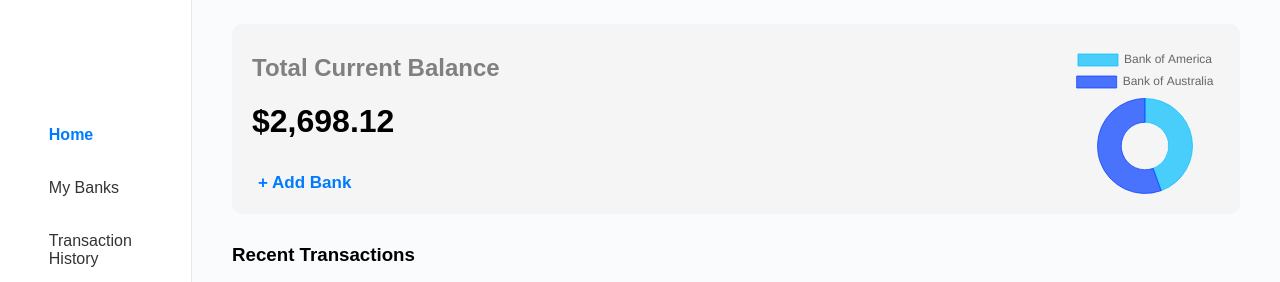
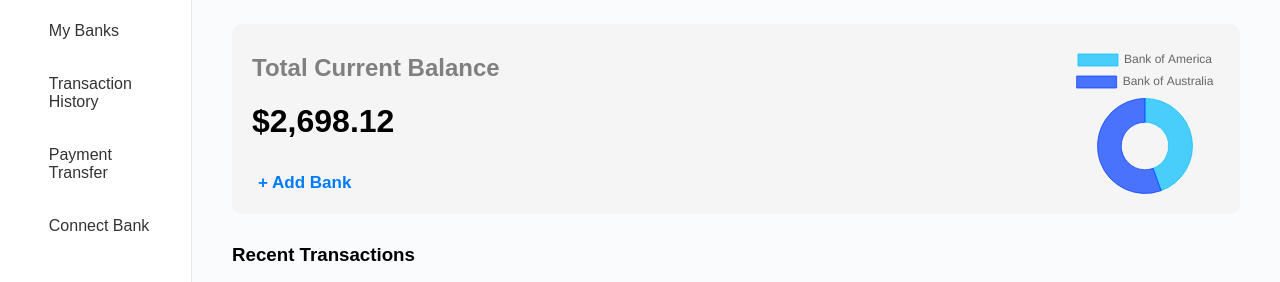
Before and after one commit to Subhy2611/Transaction_Manager, a website: page Static/dashboard.html in a window 1280 px wide. Shown: the part 142-424 px from the top of the page. Drawn offline with nearby package versions, Linux system fonts and the light colour scheme.

Commit message:
Improved sidebar.css

```diff
--- a/Static/sidebar.css
+++ b/Static/sidebar.css
@@ -15,7 +15,7 @@ body {
     border-right: 1px solid #e6e8eb;
     display: flex;
     flex-direction: column;
-    justify-content: space-between;
+    justify-content:flex-start;
     height: 100vh; /* Full viewport height */
     position: fixed; /* Fix sidebar position */
     left: 0; /* Align sidebar to the left */
@@ -50,17 +50,12 @@ body {
     padding: 10px 16px;
 }
 
-.sidebar nav ul li a.selected {
-    color: #007bff;
-    font-weight: bold;
-}
-
 .sidebar .logout {
     width: 26px;
 }
 
 .sidebar nav ul li a:hover {
-    background-color: rgba(200, 200, 200, 0.5);
+    background-color: #007bff;
     border-radius: 10px;
 }
 
@@ -70,6 +65,7 @@ body {
     align-items: center;
     padding: 15px 1%;
     border-top: 1px solid #e6e8eb;
+    margin-top: auto;
 }
 
 .user-details img.profile-pic {
```
